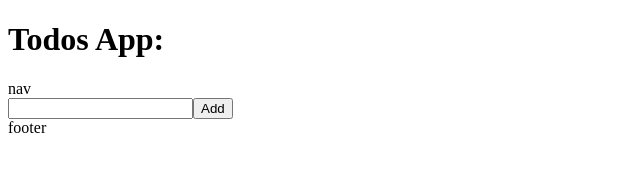
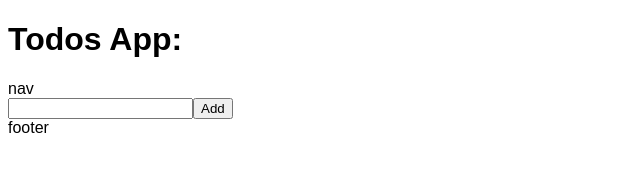
Before and after one commit to jzevin/ngrx-simple-todos, an Angular app: page / in a window 1280 px wide. Shown: the top 195 px of the page, without its empty margins (0-640 px from the left). Built offline with nearby package versions, Linux system fonts and the light colour scheme; what @ngrx/store would draw is missing.

Commit message:
add reset

```diff
--- a/src/styles.scss
+++ b/src/styles.scss
@@ -1 +1,13 @@
-/* You can add global styles to this file, and also import other style files */
+/* Preferred box-sizing value */
+*,
+*::before,
+*::after {
+    box-sizing: border-box;
+}
+ol, ul, menu {
+    list-style: none;
+}
+
+body {
+  font-family: sans-serif;
+}
```
